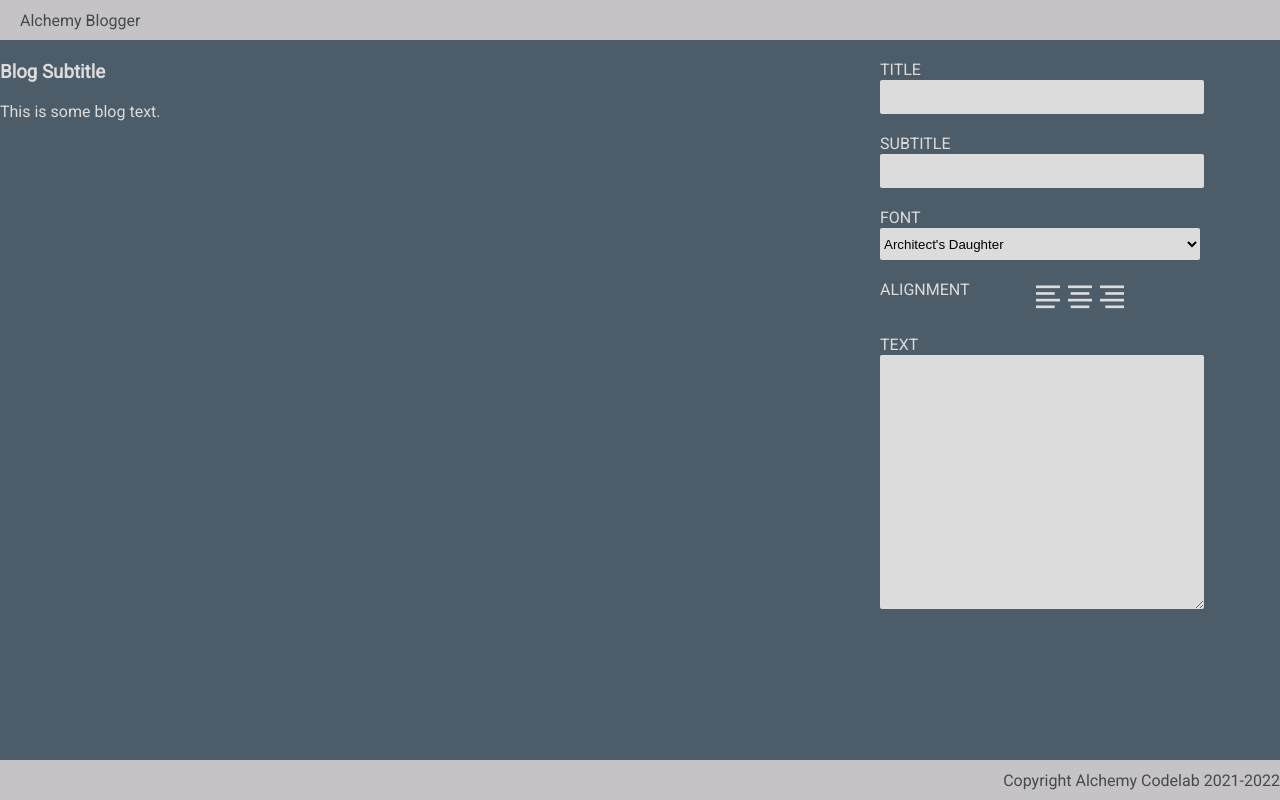
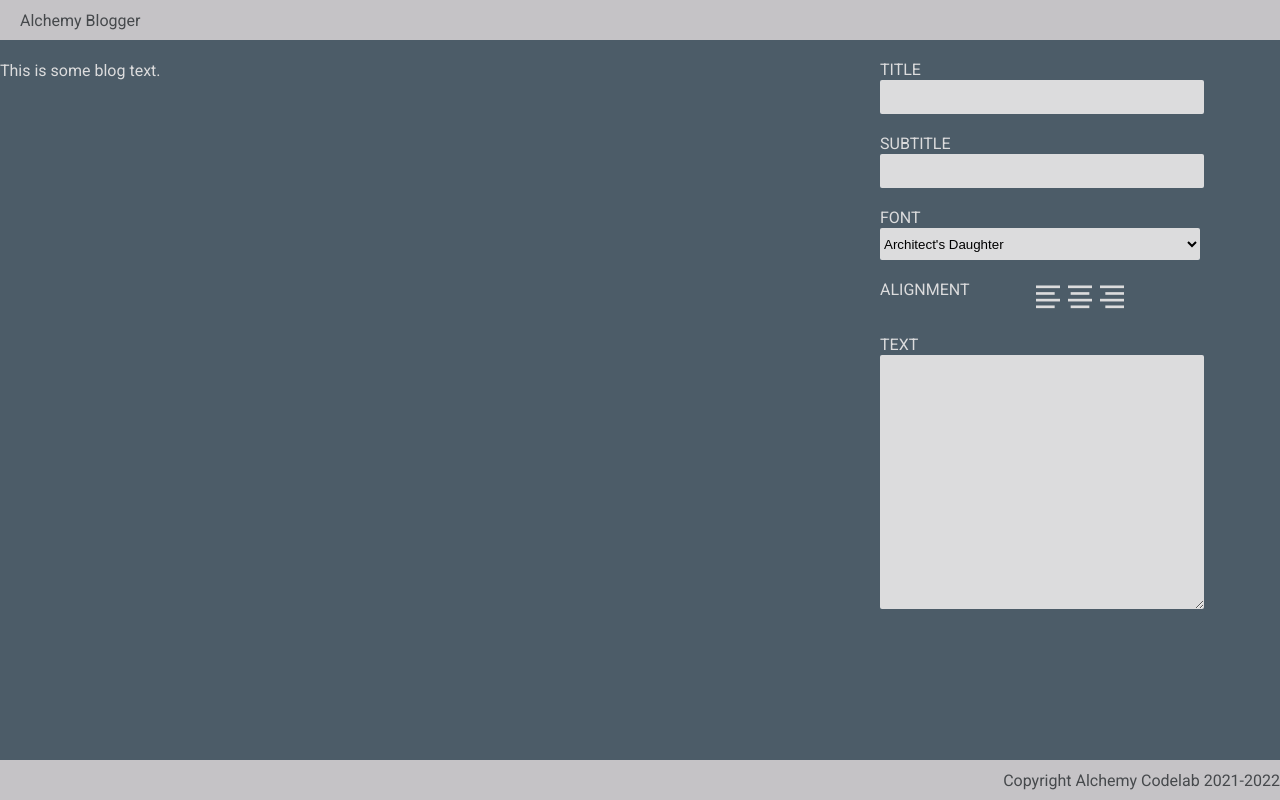
Before and after one commit to Jmart5564/blog-builder-react, a React (Create React App) app: page / in a window 1280 px wide. Built offline with nearby package versions, Linux system fonts and the light colour scheme; a web font is replaced by a local one.

Commit message:
subtitle state set and updates onChange

```diff
--- a/src/components/Editor/Editor.js
+++ b/src/components/Editor/Editor.js
@@ -2,7 +2,7 @@ import React from 'react';
 
 import './Editor.css';
 
-export default function Editor({ title, setTitle }) {
+export default function Editor({ title, setTitle, subtitle, setSubtitle }) {
   return (
     <div className="editor">
       <div className="form-control">
@@ -10,7 +10,7 @@ export default function Editor({ title, setTitle }) {
         <label htmlFor="title">Title</label>
       </div>
       <div className="form-control">
-        <input type="text" />
+        <input type="text" value={subtitle} onChange={(e) => setSubtitle(e.target.value)} />
         <label>Subtitle</label>
       </div>
       <div className="form-control">
--- a/src/components/Home/Home.js
+++ b/src/components/Home/Home.js
@@ -7,12 +7,13 @@ import './Home.css';
 
 export default function Home() {
   const [title, setTitle] = useState('');
+  const [subtitle, setSubtitle] = useState('');
 
   return (
     <main>
       {/* pass the state variables as props to the presentational components */}
-      <Preview {...{ title }} />
-      <Editor {...{ title, setTitle }}/>
+      <Preview {...{ title, subtitle }} />
+      <Editor {...{ title, setTitle, subtitle, setSubtitle }}/>
     </main>
   );
 }
--- a/src/components/Preview/Preview.js
+++ b/src/components/Preview/Preview.js
@@ -2,11 +2,11 @@ import React from 'react';
 
 import './Preview.css';
 
-export default function Preview({ title }) {
+export default function Preview({ title, subtitle }) {
   return (
     <div>
       <h1>{title}</h1>
-      <h3> Blog Subtitle</h3>
+      <h3>{subtitle}</h3>
       <p>This is some blog text. </p>
     </div>
   );
```
